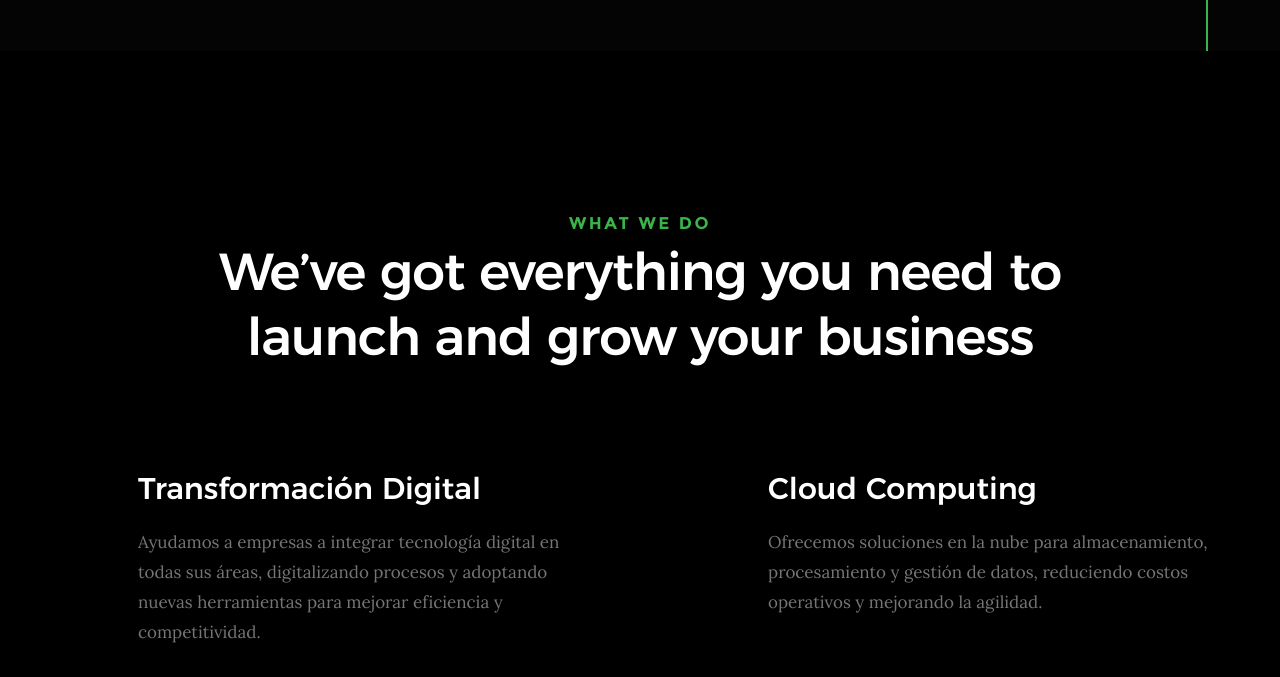
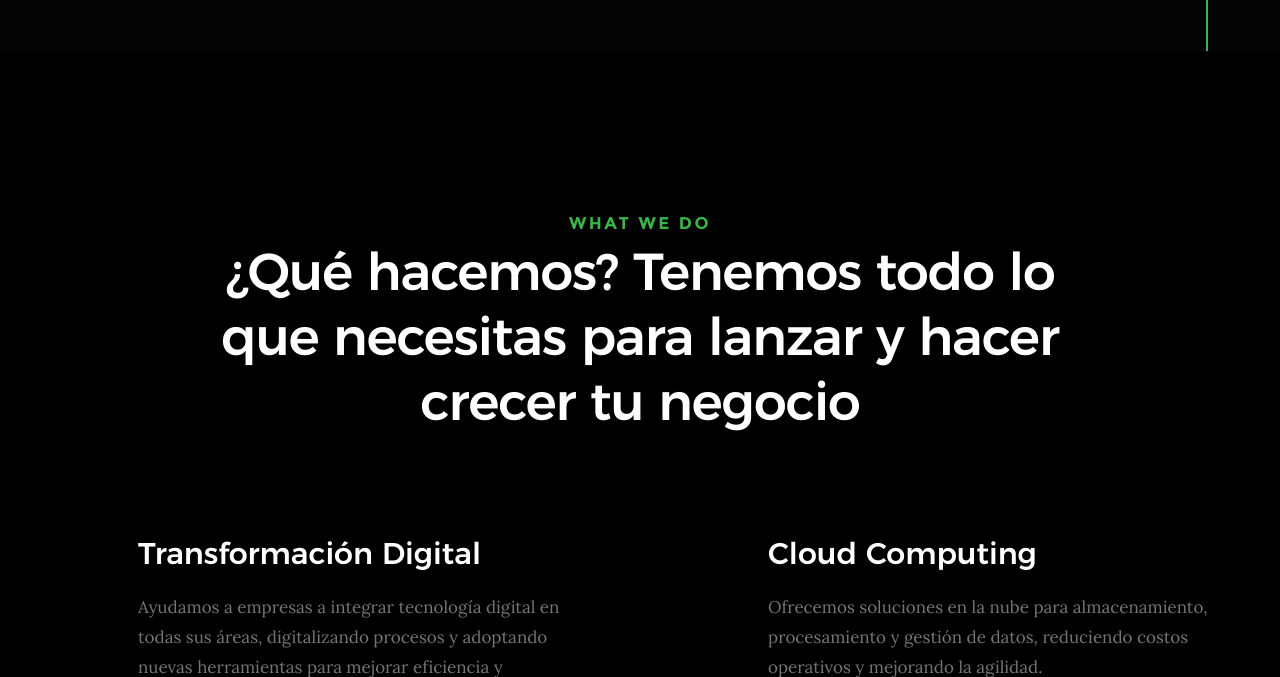
Before and after one commit to bi0punk/systec_cl, a Flask app: page / in a window 1280 px wide. Shown: the part 1630-2307 px from the top of the page. Run offline with Flask 3, Linux system fonts and the light colour scheme; some libraries are stand-ins or nearby versions; some web fonts are replaced.

```diff
--- a/static/css/base.css
+++ b/static/css/base.css
@@ -1,7 +1,5 @@
 /* ===================================================================
  *
- *  Glint v1.0 Base Stylesheet
- *  11-20-2017
  *  ------------------------------------------------------------------
  *
  *  TOC:
--- a/static/css/main.css
+++ b/static/css/main.css
@@ -1,8 +1,4 @@
 /* ===================================================================
- *
- *  Glint v1.0 Main Stylesheet
- *  11-20-2017
- *  ------------------------------------------------------------------
  *
  *  TOC:
  *  # base style overrides
--- a/templates/index.html
+++ b/templates/index.html
@@ -72,7 +72,7 @@
         <div class="row section-header has-bottom-sep" data-aos="fade-up">
             <div class="col-full">
                 <h3 class="subhead">What We Do</h3>
-                <h1 class="display-2">We’ve got everything you need to launch and grow your business</h1>
+                <h1 class="display-2">¿Qué hacemos? Tenemos todo lo que necesitas para lanzar y hacer crecer tu negocio</h1>
             </div>
         </div>
         <div class="row services-list block-1-2 block-tab-full">
```
